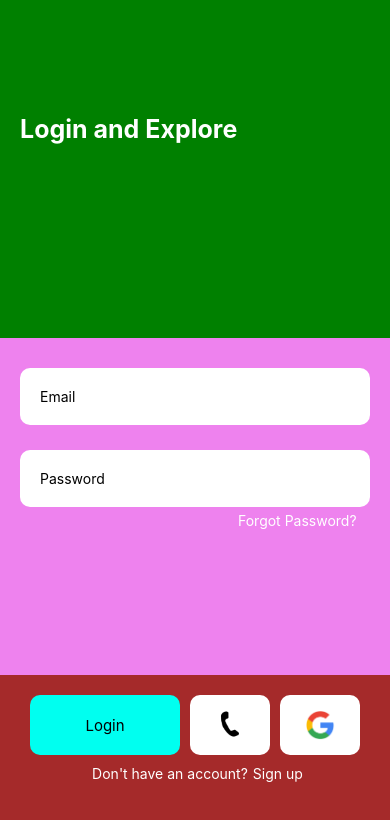
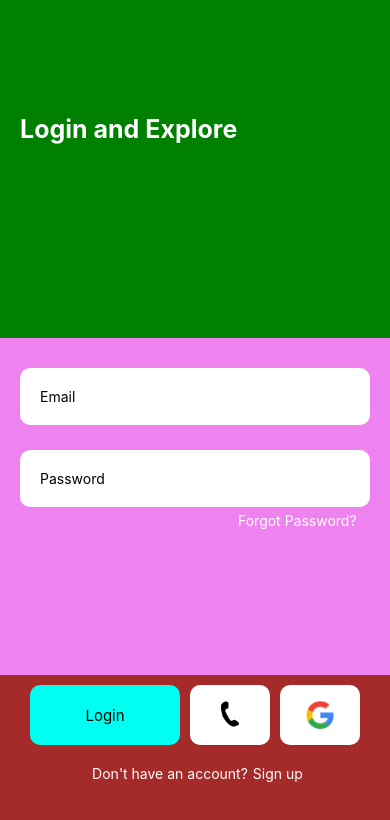
Before and after one commit to Sedinamm/Photography-mobile-app, a React Native app: screen / in a window 390 px wide. Shown: the top 820 px of the page. Built offline with nearby package versions, Linux system fonts and the light colour scheme.

Commit message:
style correction

```diff
--- a/Screens/Login.js
+++ b/Screens/Login.js
@@ -40,7 +40,7 @@ const Login = () => {
       {/* Sign in button and text */}
       <View style={{ flex: 2, backgroundColor: "brown" }}>
         {/* Login Button */}
-        <View style={{ flexDirection: "row", alignSelf: "center", top: 20,  }}>
+        <View style={{ flexDirection: "row", alignSelf: "center", top: 10,  }}>
           <TouchableOpacity>
             <View style={styles.signInVew}>
               <Text style={styles.signInText}>Login</Text>
```
